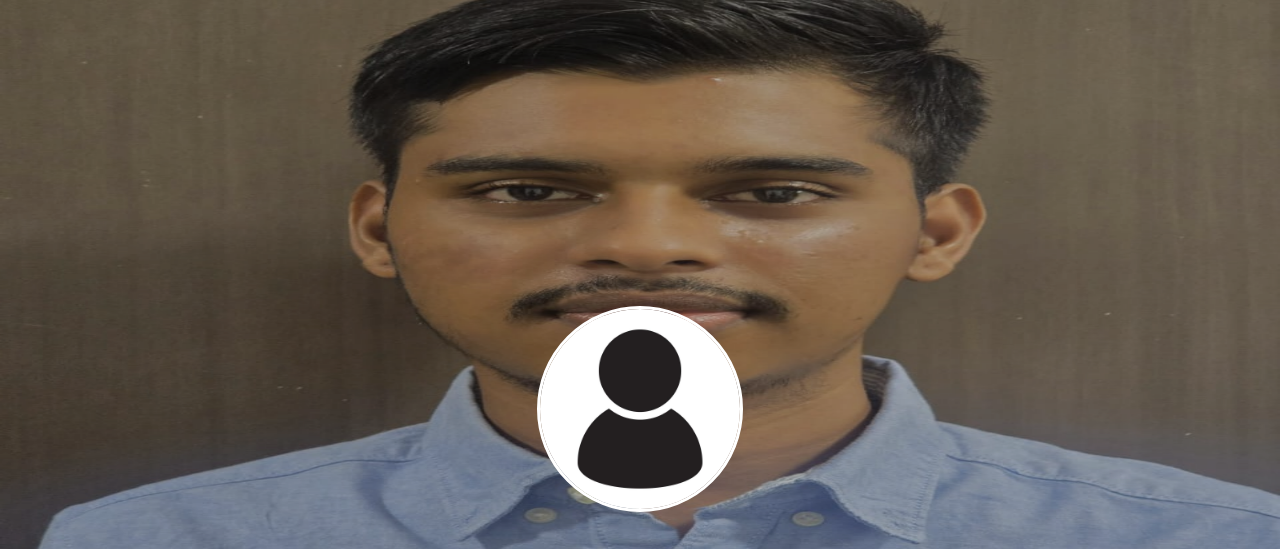
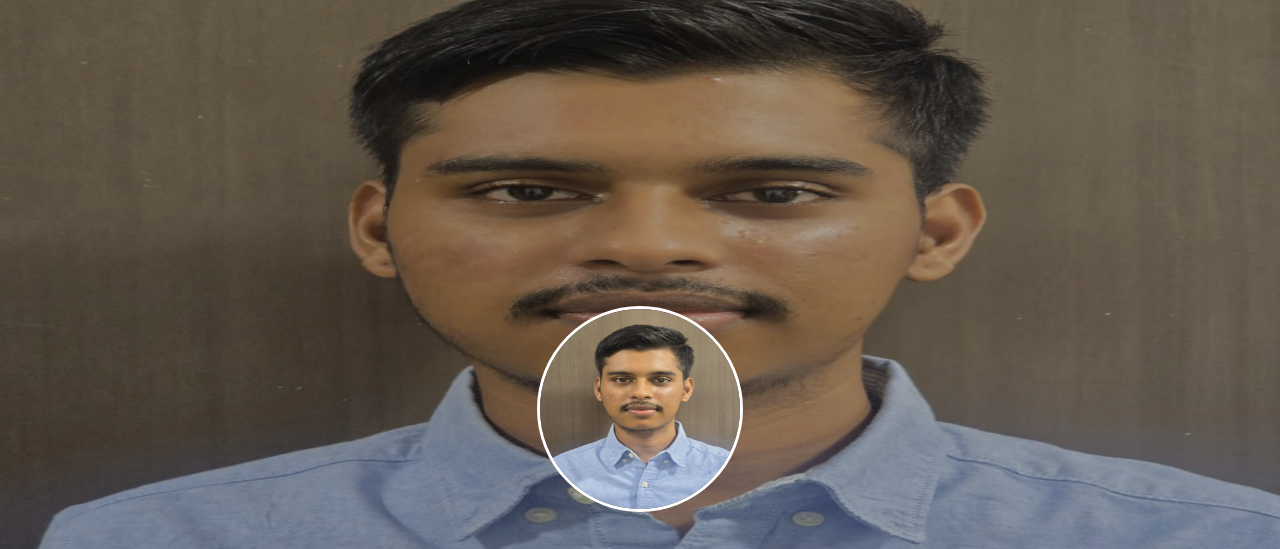
Before and after one commit to PremnathSundarrajan/Host-Profile, a plain HTML site: page index.html in a window 1280 px wide. Shown: the part 91-640 px from the top of the page. Drawn offline with nearby package versions, Linux system fonts and the light colour scheme.

Commit message:
Update index.html

```diff
--- a/index.html
+++ b/index.html
@@ -51,7 +51,7 @@
 
     <section id="My-profile-img" data-aos="fade-up" data-aos-duration="1500">
         <center>
-            <img id="my-picture" src="profile-icon-design-free-vector.jpg" alt="Premnath">
+            <img id="my-picture" src="premportfolio.jpg" alt="Premnath">
         </center>
         <div id="about-me">
             <h1 style="font-size: 40px;">Hi !, I am Premnath </h1>
```
